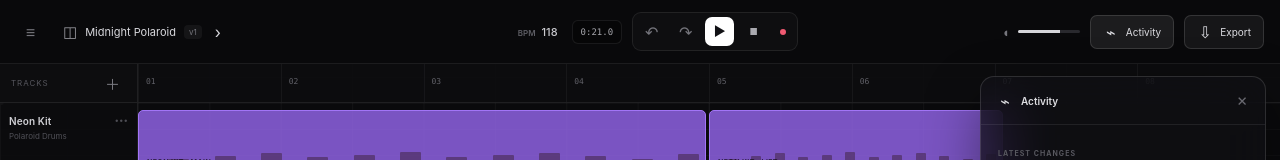
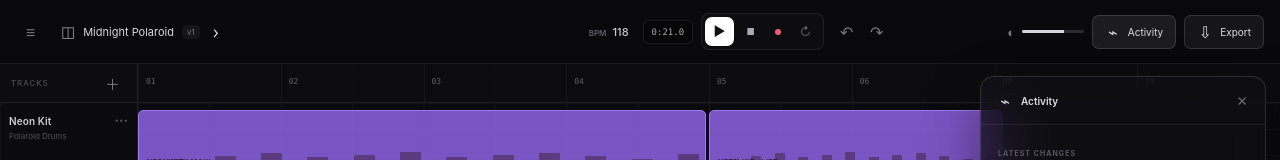
Before and after one commit to amit-00/agent-daw, a Next.js app: page / in a window 1280 px wide. Shown: the top 160 px of the page. Built offline with nearby package versions, Linux system fonts and the light colour scheme.

Commit message:
refine top bar transport controls

```diff
--- a/src/app/globals.css
+++ b/src/app/globals.css
@@ -262,8 +262,8 @@ input:focus-visible {
   display: grid;
   min-height: 64px;
   padding: 0 16px;
-  grid-template-columns: auto minmax(190px, 1fr) auto auto minmax(90px, 0.6fr) auto auto;
-  gap: 10px;
+  grid-template-columns: auto minmax(170px, 1fr) auto auto auto minmax(78px, 0.35fr) auto auto;
+  gap: 8px;
   align-items: center;
   border-bottom: 1px solid var(--line);
   background: rgba(10, 10, 12, 0.94);
@@ -352,12 +352,18 @@ input:focus-visible {
 
 .transport-controls {
   display: flex;
-  gap: 5px;
+  gap: 2px;
   align-items: center;
-  padding: 4px;
+  padding: 3px;
   border: 1px solid var(--line);
-  border-radius: 9px;
-  background: rgba(255, 255, 255, 0.025);
+  border-radius: 8px;
+  background: rgba(255, 255, 255, 0.02);
+}
+
+.history-controls {
+  display: flex;
+  gap: 1px;
+  align-items: center;
 }
 
 .icon-button,
@@ -393,10 +399,14 @@ input:focus-visible {
   color: #aaaab0;
 }
 
+.loop {
+  color: #63636a;
+}
+
 .record-dot {
   width: 6px;
   height: 6px;
-  margin: 0 7px;
+  margin: 0 8px;
   border-radius: 50%;
   background: #f05a72;
 }
--- a/src/app/page.tsx
+++ b/src/app/page.tsx
@@ -13,6 +13,7 @@ type IconName =
   | "draw"
   | "focus"
   | "history"
+  | "loop"
   | "mixer"
   | "pause"
   | "play"
@@ -116,6 +117,7 @@ const ICONS: Readonly<Record<IconName, string>> = {
   draw: "✎",
   focus: "⌖",
   history: "↶",
+  loop: "↻",
   mixer: "≡",
   pause: "Ⅱ",
   play: "▶",
@@ -290,8 +292,6 @@ export default function StudioPage(): ReactElement {
           </div>
 
           <div className="transport-controls">
-            <button className="icon-button" type="button" aria-label="Undo"><Icon name="undo" /></button>
-            <button className="icon-button" type="button" aria-label="Redo"><Icon name="redo" /></button>
             <button
               className="play-button"
               type="button"
@@ -305,6 +305,14 @@ export default function StudioPage(): ReactElement {
               <Icon name="stop" size={9} />
             </button>
             <span className={isPlaying ? "record-dot pulsing" : "record-dot"} aria-hidden="true" />
+            <button className="icon-button loop" type="button" aria-label="Loop playback">
+              <Icon name="loop" size={12} />
+            </button>
+          </div>
+
+          <div className="history-controls" aria-label="Edit history">
+            <button className="icon-button" type="button" aria-label="Undo"><Icon name="undo" /></button>
+            <button className="icon-button" type="button" aria-label="Redo"><Icon name="redo" /></button>
           </div>
 
           <div className="master-output" aria-label="Master output level">
```
